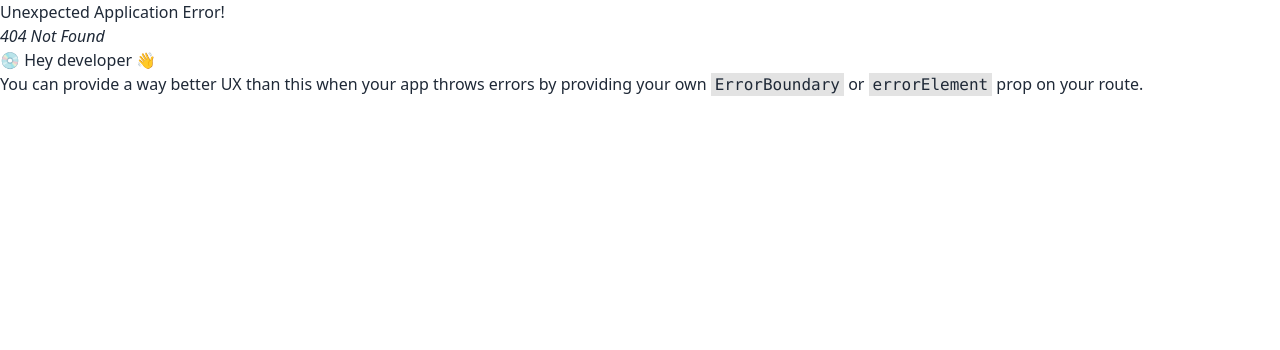
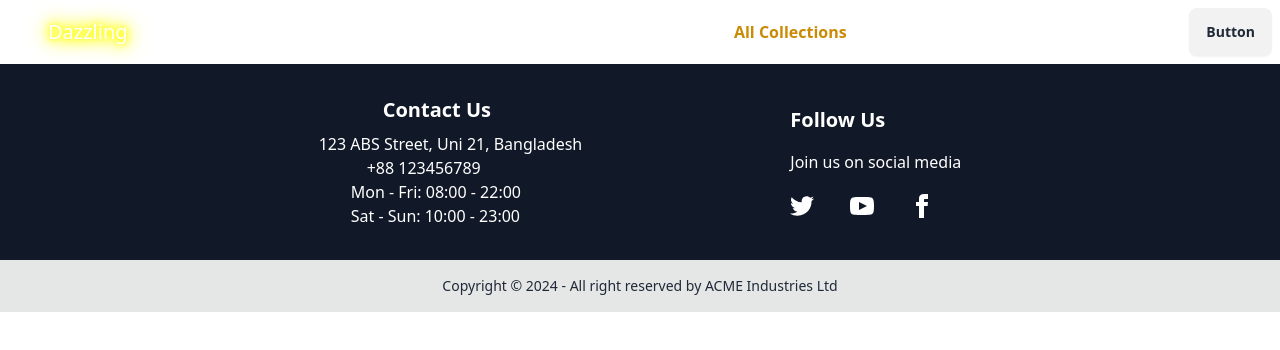
Before and after one commit to Khandaker20201125010/Dazzling-Client-Site-, a React (Vite) app: page /allCollections in a window 1280 px wide. Before the commit this address had no page. Shown: the top 350 px of the page. Built offline with nearby package versions, Linux system fonts and the light colour scheme.

Commit message:
nav designed

```diff
--- a/src/Layout/Main.jsx
+++ b/src/Layout/Main.jsx
@@ -9,7 +9,7 @@ const Main = () => {
     return (
         <div>
             <NavBar></NavBar>
-            <Banner></Banner>
+
             <Outlet></Outlet>
             <Footer></Footer>
         </div>
--- /dev/null
+++ b/src/Pages/AllCollections/AllCollections.jsx
@@ -0,0 +1,11 @@
+import React from 'react';
+
+const AllCollections = () => {
+    return (
+        <div>
+
+        </div>
+    );
+};
+
+export default AllCollections;
--- a/src/Pages/Shared/NavBar/NavBar.jsx
+++ b/src/Pages/Shared/NavBar/NavBar.jsx
@@ -1,9 +1,41 @@
 import React from 'react';
+import { NavLink } from 'react-router-dom';
 
 const NavBar = () => {
+    const links = (
+        <>
+            <li>
+                <NavLink
+                    className={({ isActive }) => {
+                        console.log('Is Active:', isActive);
+                        return isActive
+                            ? 'font-bold text-yellow-600 hover:text-yellow-700'
+                            : 'font-bold text-white hover:text-yellow-600';
+                    }}
+                    to='/'
+                >
+                    Home
+                </NavLink>
+            </li>
+
+            <li>
+                <NavLink
+                    className={({ isActive }) =>
+                        isActive
+                            ? 'font-bold text-yellow-600 hover:text-yellow-700'
+                            : 'font-bold text-white hover:text-yellow-600'
+                    }
+                    to='/allCollections'
+                >
+                    All Collections
+                </NavLink>
+            </li>
+        </>
+    );
+
     return (
         <div>
-            <div className="navbar bg-base-100">
+            <div className="navbar bg-transparent ">
                 <div className="navbar-start">
                     <div className="dropdown">
                         <div tabIndex={0} role="button" className="btn btn-ghost lg:hidden">
@@ -22,34 +54,21 @@ const NavBar = () => {
                         </div>
                         <ul
                             tabIndex={0}
-                            className="menu menu-sm dropdown-content bg-base-100 rounded-box z-[1] mt-3 w-52 p-2 shadow">
-                            <li><a>Item 1</a></li>
-                            <li>
-                                <a>Parent</a>
-                                <ul className="p-2">
-                                    <li><a>Submenu 1</a></li>
-                                    <li><a>Submenu 2</a></li>
-                                </ul>
-                            </li>
-                            <li><a>Item 3</a></li>
+                            className="menu menu-sm dropdown-content bg-base-100 rounded-box z-[1] mt-3 w-52 p-2 shadow nav-link">
+                            {links}
                         </ul>
                     </div>
-                    <a className="text-xl px-10">Dazzling</a>
+                    <a className="text-xl text-white px-10 text-lighting">Dazzling</a>
                 </div>
                 <div className="navbar-end hidden lg:flex">
-                    <ul className="menu menu-horizontal ">
-                        <li><a>Item 1</a></li>
-                        <li>
-
-                        </li>
-                        <li><a>Item 3</a></li>
+                    <ul className=' menu-horizontal gap-5 px-1 text-yellow'>
+                      {links}
                     </ul>
                 </div>
                 <div className="navbar-end">
                     <a className="btn">Button</a>
                 </div>
             </div>
-
         </div>
     );
 };
--- a/src/index.css
+++ b/src/index.css
@@ -328,5 +328,12 @@
 		color: #fff;
 	}
 }
-
+.text-lighting {
+	text-shadow:
+	0 0 5px yellow,
+	0 0 10px yellow,
+	0 0 15px yellow,
+	0 0 20px yellow,
+	0 0 25px yellow;
+}
 /* ------------------------------------------- */
```
Also changed, not shown: src/Routes/Routes.jsx (+8 -1 lines).
